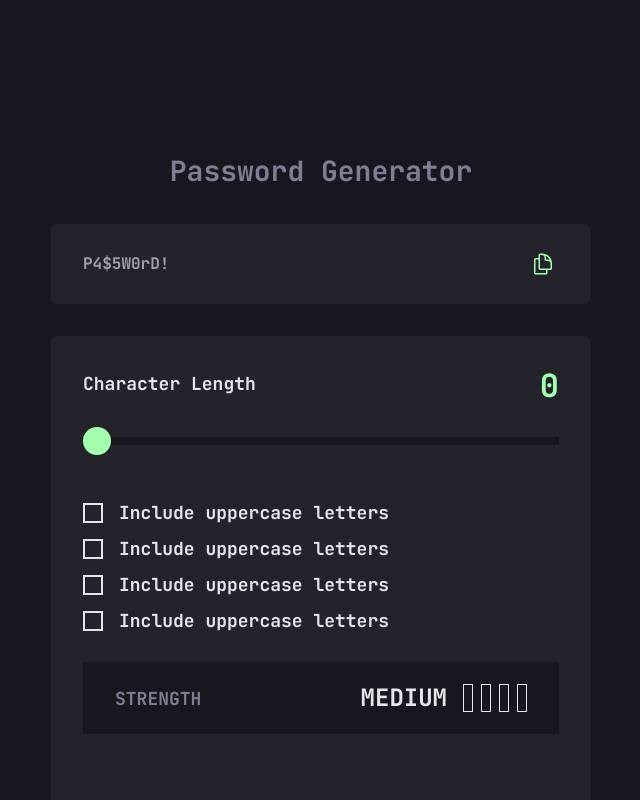
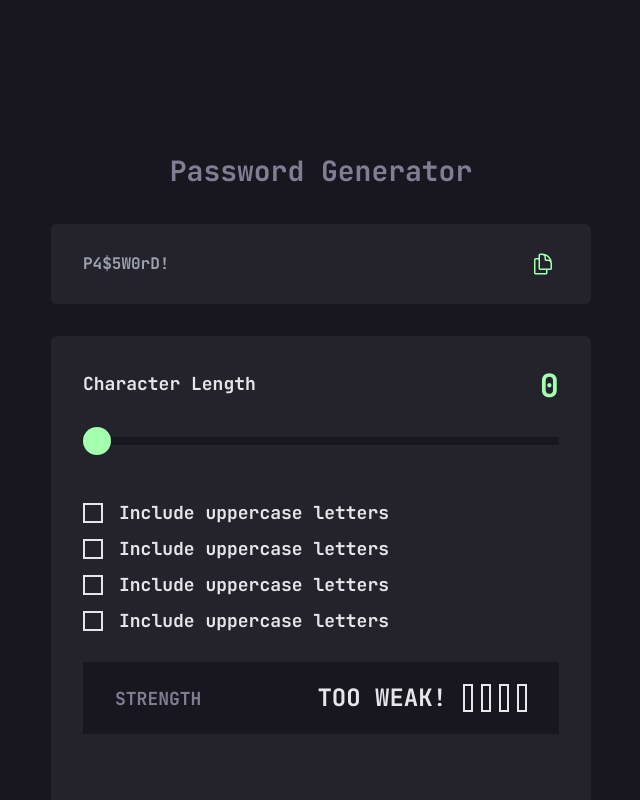
Before and after one commit to planetoida90210/password-generator, a Next.js app: page / in a window 1280 px wide. Shown: the whole page, without its empty margins (319-959 px from the left). Built offline with nearby package versions, Linux system fonts and the light colour scheme.

Commit message:
change strength values

```diff
--- a/components/PasswordSettings.jsx
+++ b/components/PasswordSettings.jsx
@@ -4,7 +4,7 @@ import PasswordStrength from './PasswordStrength';
 import RangeSlider from './RangeSlider';
 
 
-const PasswordSettings = ({rangeValue, setRangeValue}) => {
+const PasswordSettings = ({ rangeValue, setRangeValue, strength, setStrength }) => {
 
 
 
@@ -23,7 +23,7 @@ const PasswordSettings = ({rangeValue, setRangeValue}) => {
         <Checkbox />
      </div>
      <div className="w-full flex justify-center pt-[32px] md:pt-[31px]">
-        <PasswordStrength />
+        <PasswordStrength strength={strength} setStrength={setStrength} />
      </div>
     </div>
   )
--- a/components/PasswordStrength.jsx
+++ b/components/PasswordStrength.jsx
@@ -1,18 +1,49 @@
-import React from 'react'
+import React,{useState} from 'react'
 
-const PasswordStrength = () => {
+const availableStrengths = [0, 1, 2, 3, 4];
+
+const strengthCharacteristics = (strength) => {
+  switch (strength) {
+    case 1:
+      return { title: 'Too Weak!', color: '#F64A4A' };
+    case 2:
+      return { title: 'weak', color: '#FB7C58' };
+    case 3:
+      return { title: 'medium', color: '#F8CD65' };
+    case 4:
+      return { title: 'strong', color: '#A4FFAF' };
+    default:
+      return { title: 'Too Weak!', color: '#F64A4A' };
+  }
+};
+
+const Rectangle = ({ color }) => {
+  const styles = color ? { backgroundColor: color } : { borderColor: 'E6E5EA', borderWidth: '2px' };
+
+  return <span className="w-[10px] h-[28px]" style={styles}/>
+};
+
+const PasswordStrength = ({ strength, setStrength }) => {
+  const [strengthColor, setStrengthColor] = useState(strength)
   return (
     <div className="w-[311px] h-[56px] md:w-[476px] md:h-[72px] bg-[#18171F] flex justify-between items-center p-[16px] md:px-[32px]">
         <div className="">
             <p className="text-[16px] md:text-[18px] text-[#817D92] uppercase">strength</p>
         </div>
         <div className="flex">
-            <p className="uppercase text-[#E6E5EA] text-[18px] md:text-[24px] pr-[16px]">medium</p>
+            <p className="uppercase text-[#E6E5EA] text-[18px] md:text-[24px] pr-[16px]">{strengthCharacteristics(strengthColor)?.title}</p>
             <div className="flex gap-[8px] items-center">
-            <span className="w-[10px] h-[28px] border border-[#E6E5EA]" />
-            <span className="w-[10px] h-[28px] border border-[#E6E5EA]" />
-            <span className="w-[10px] h-[28px] border border-[#E6E5EA]" />
-            <span className="w-[10px] h-[28px] border border-[#E6E5EA]" />
+            {
+              availableStrengths.map((level) => {
+                if (level > 0) {
+                  return (
+                    <Rectangle
+                     color={strengthColor >= level ? strengthCharacteristics(strengthColor)?.color : undefined}
+                    />
+                  )
+                }
+              })
+            }
             </div>
         </div>
     </div>
--- a/pages/index.js
+++ b/pages/index.js
@@ -4,7 +4,8 @@ import PasswordCopyboard from "../components/PasswordCopyboard"
 import PasswordSettings from "../components/PasswordSettings"
 
 const Home = () => {
-  const [ rangeValue, setRangeValue ] = useState(0)
+  const [ rangeValue, setRangeValue ] = useState(0);
+  const [ strength, setStrength ] = useState(0);
   return (
     <div className="h-screen font-body bg-[#18171F] overflow-hidden text-jetBrains font-bold flex flex-col justify-start items-center pt-[64px] md:pt-[133px] xl:pt-[150px]">
       <h1 className="text-[#817D92] text-[16px] md:text-[24px] xl:text-[28px]">
@@ -14,7 +15,12 @@ const Home = () => {
         <PasswordCopyboard />
       </section>
       <section>
-        <PasswordSettings rangeValue={rangeValue} setRangeValue={setRangeValue} />
+        <PasswordSettings
+         rangeValue={rangeValue}
+         setRangeValue={setRangeValue}
+         strength={strength}
+         setStrength={setStrength}
+         />
       </section>
     </div>
   )
```
